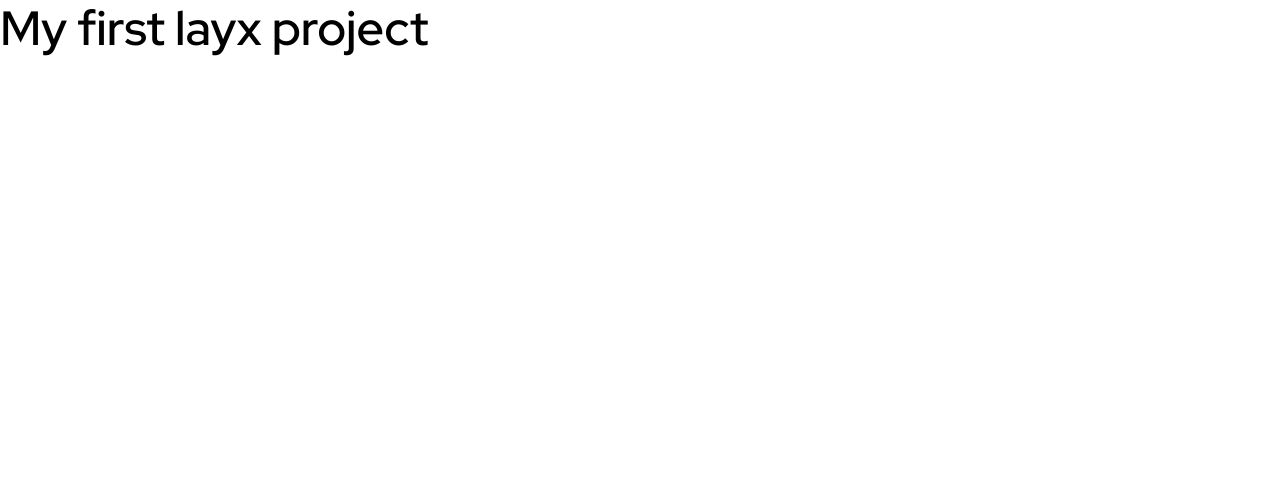
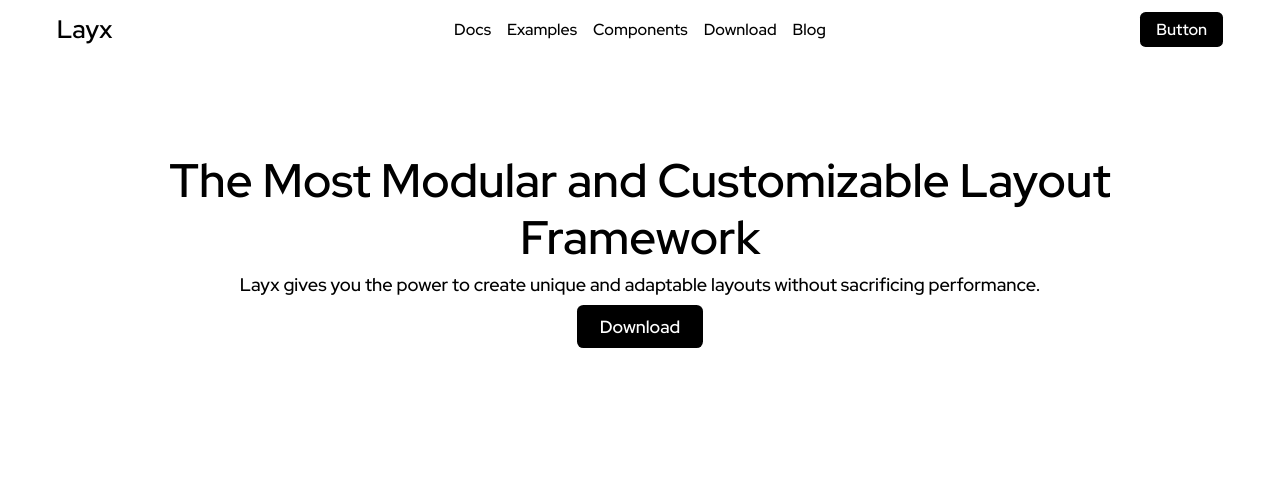
Before and after one commit to arif891/layx_site, a plain HTML site: page index.html in a window 1280 px wide. Drawn offline with Linux system fonts and the light colour scheme.

Commit message:
Hero add

```diff
--- a/assets/css/pages/home.css
+++ b/assets/css/pages/home.css
@@ -1 +1,23 @@
-/* Here you can write your page specic css code. */
+.hero__section {
+
+    .hero__container {
+
+        .hero__layout {
+          min-height: 500px;
+          align-items: center;
+
+          .hero__heading {
+            text-align: center;
+          }
+
+          .hero__subheading {
+            text-align: center;
+          }
+
+          .hero__btn_wrapper {
+            display: flex;
+            justify-content: center;
+          }
+        }
+    }
+}
--- a/index.html
+++ b/index.html
@@ -17,7 +17,54 @@
   </head>
 
   <body>
-    <h2>My first layx project</h2>
+    <header>
+      <navbar class="fixed main-navbar update-scroll-state">
+        <div class="wrapper">
+          <div class="main modern center move">
+            <div class="brand">
+              <h5 class="logo-text">Layx</h5>
+              <button class="toggler"></button>
+            </div>
+            <div class="warp-able left">
+              <button class="close"></button>
+              <div>
+                <nav class="link-wrapper">
+                  <a href="" class="link">Docs</a>
+                  <a href="" class="link">Examples</a>
+                  <a href="" class="link">Components</a>
+                  <a href="" class="link">Download</a>
+                  <a href="" class="link">Blog</a>
+                </nav>
+              </div>
+              <div>
+                <button class="dark">Button</button>
+              </div>
+            </div>
+          </div>
+        </div>
+      </navbar>
+    </header>
+
+    <main>
+      <section class="hero__section">
+        <container class="hero__container">
+          <layout class="hero__layout">
+            <div class="x-12 x-lg-10 x-xxl-8 xs-lg-2 xs-xxl-3">
+              <h1 class="hero__heading">The Most Modular and Customizable Layout Framework</h1>
+              <p class="hero__subheading">Layx gives you the power to create unique and adaptable layouts without sacrificing performance.</p>
+              <div class="hero__btn_wrapper">
+
+                <button class="lg dark">Download</button>
+              </div>
+            </div>
+          </layout>
+        </container>
+      </section>
+    </main>
+
+    <footer>
+
+    </footer>
 
     <script src="layx/layx.js" type="module"></script>
 
--- a/layx/components/section/section.css
+++ b/layx/components/section/section.css
@@ -3,7 +3,6 @@ section {
 
     &:not(.defult) {
         layout {
-            height: 100vh;
             padding: var(--padding-y, var(--padding, 0)) var(--padding-x, var(--padding, 0));
         }
     }
--- a/layx/layx.css
+++ b/layx/layx.css
@@ -16,6 +16,7 @@
 @import url(components/form/form.css);
 @import url(components/navbar/navbar.css);
 @import url(components/accordion/accordion.css);
+@import url(components/section/section.css);
 @import url(components/footer/footer.css);
 
 
--- a/layx/main/typography/typography.css
+++ b/layx/main/typography/typography.css
@@ -20,23 +20,23 @@ h6,h5,h4,h3,h2,h1 {
 }
 
 h1 {
-    font-size: min(calc(2rem + 1.8vw), 4.125rem);
+    font-size: min(calc(1.5rem + 1.8vw), 4.125rem);
 }
 
 h2 {
-    font-size: min(calc(1.8rem + 1.5vw), 3.625rem);
+    font-size: min(calc(1.4rem + 1.5vw), 3.625rem);
 }
 
 h3 {
-    font-size: min(calc(1.6rem + 1.2vw), 3rem);
+    font-size: min(calc(1.3rem + 1.2vw), 3rem);
 }
 
 h4 {
-    font-size: min(calc(1.4rem + .9vw), 2.5rem);
+    font-size: min(calc(1.2rem + .9vw), 2.5rem);
 }
 
 h5 {
-    font-size: min(calc(1.2rem + .6vw), 1.875rem);
+    font-size: min(calc(1.1rem + .6vw), 1.875rem);
 }
 
 h6 {
```
